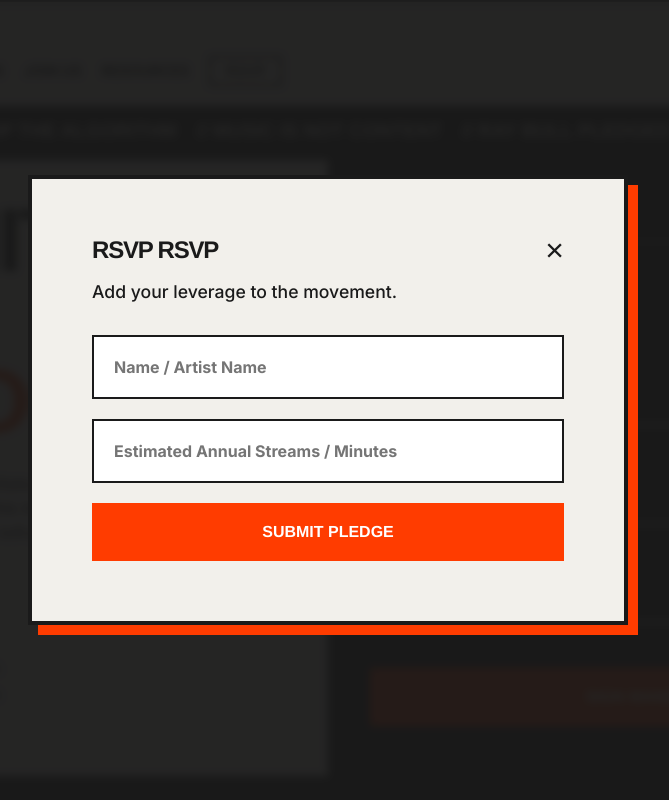
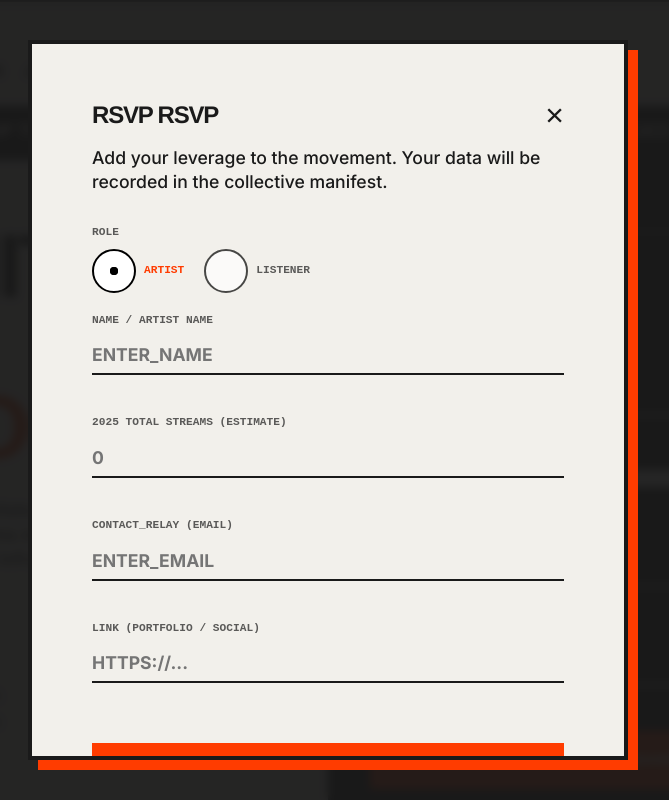
Before and after one commit to ang2990/releaseparty, a SvelteKit app: page /join in a window 1280 px wide. Both pictures are taken after a click on the button "RSVP". Shown: the top 800 px of the page, without its empty margins (312-981 px from the left). Built offline with nearby package versions, Linux system fonts and the light colour scheme.

Commit message:
FEAT: Add 2025 Streams field and connect Modal to backend
- Add 'streams' field to join server action

- Add conditional '2025 Streams' input to Join page and Modal

- Connect Modal form to /join action using enhance

- Update GOOGLE_APPS_SCRIPT.js reference

```diff
--- a/GOOGLE_APPS_SCRIPT.js
+++ b/GOOGLE_APPS_SCRIPT.js
@@ -19,13 +19,14 @@ function doPost(e) {
     // Parse JSON payload
     var data = JSON.parse(e.postData.contents);
 
-    // Append row: Timestamp, Role, Name, Email, Link
+    // Append row: Timestamp, Role, Name, Email, Link, Streams
     sheet.appendRow([
       data.timestamp,
       data.role,
       data.name,
       data.email,
-      data.link
+      data.link,
+      data.streams
     ]);
 
     return ContentService.createTextOutput(JSON.stringify({ "status": "success" }))
--- a/src/routes/+layout.svelte
+++ b/src/routes/+layout.svelte
@@ -2,10 +2,25 @@
 	import favicon from '$lib/assets/favicon.svg';
 	import { onMount } from 'svelte';
 	import { page } from '$app/stores'; // Import page store
+	import { enhance } from '$app/forms';
 	// Import global CSS here
 	import '../app.css';
 
 	let { children } = $props();
+    let modalRole = $state('ARTIST');
+    let modalSubmitting = $state(false);
+
+    const handleModalSubmit = () => {
+        modalSubmitting = true;
+        return async ({ result, update }) => {
+            modalSubmitting = false;
+            if (result.type === 'success') {
+                closeModal();
+                alert('Manifest Signed. Welcome to the Exodus.');
+            }
+            await update();
+        };
+    };
 
     onMount(() => {
         // --- MODAL LOGIC ---
@@ -112,12 +127,141 @@
                 <h2 id="modal-title">RSVP</h2>
                 <button style="font-size: 2rem; cursor: pointer; line-height: 0.5; background: none; border: none; color: inherit; padding: 0;" onclick={() => closeModal()}>&times;</button>
             </div>
-            <p style="margin-bottom: 30px;">Add your leverage to the movement.</p>
-            <form onsubmit={(e) => { e.preventDefault(); closeModal(); alert('Pledge Added!'); }}>
-                <input type="text" placeholder="Name / Artist Name" required>
-                <input type="text" placeholder="Estimated Annual Streams / Minutes" required>
-                <button class="btn" style="width: 100%;">Submit Pledge</button>
+            <p style="margin-bottom: 30px;">Add your leverage to the movement. Your data will be recorded in the collective manifest.</p>
+
+            <form method="POST" action="/join" use:enhance={handleModalSubmit} class="modal-form">
+                <div class="form-group">
+                    <label>ROLE</label>
+                    <div class="radio-group">
+                        <label class="radio-option">
+                            <input type="radio" name="role" value="ARTIST" bind:group={modalRole} required>
+                            <span>ARTIST</span>
+                        </label>
+                        <label class="radio-option">
+                            <input type="radio" name="role" value="LISTENER" bind:group={modalRole} required>
+                            <span>LISTENER</span>
+                        </label>
+                    </div>
+                </div>
+
+                <div class="form-group">
+                    <label for="modal-name">NAME / ARTIST NAME</label>
+                    <input type="text" id="modal-name" name="name" placeholder="ENTER_NAME" required>
+                </div>
+
+                {#if modalRole === 'ARTIST'}
+                    <div class="form-group">
+                        <label for="modal-streams">2025 TOTAL STREAMS (ESTIMATE)</label>
+                        <input type="number" id="modal-streams" name="streams" placeholder="0" min="0">
+                    </div>
+                {/if}
+
+                <div class="form-group">
+                    <label for="modal-email">CONTACT_RELAY (EMAIL)</label>
+                    <input type="email" id="modal-email" name="email" placeholder="ENTER_EMAIL" required>
+                </div>
+
+                <div class="form-group">
+                    <label for="modal-link">LINK (PORTFOLIO / SOCIAL)</label>
+                    <input type="url" id="modal-link" name="link" placeholder="HTTPS://...">
+                </div>
+
+                <button class="btn" style="width: 100%; margin-top: 20px;" disabled={modalSubmitting}>
+                    {modalSubmitting ? 'TRANSMITTING...' : 'SIGN MANIFEST'}
+                </button>
             </form>
         </div>
     </div>
 </div>
+
+<style>
+    /* ... keeping global layout styles ... */
+
+    .modal-form {
+        display: flex;
+        flex-direction: column;
+        gap: 20px;
+    }
+
+    .form-group {
+        display: flex;
+        flex-direction: column;
+        gap: 8px;
+    }
+
+    .form-group label {
+        font-family: 'Courier New', monospace;
+        font-weight: 700;
+        font-size: 0.7rem;
+        opacity: 0.7;
+    }
+
+    .modal-form input[type="text"],
+    .modal-form input[type="email"],
+    .modal-form input[type="url"],
+    .modal-form input[type="number"] {
+        background: transparent;
+        border: none;
+        border-bottom: 2px solid var(--text-color);
+        color: var(--text-color);
+        padding: 8px 0;
+        font-family: var(--font-main);
+        font-size: 1.1rem;
+        font-weight: 700;
+        outline: none;
+        border-radius: 0;
+    }
+
+    .modal-form input:focus {
+        border-color: var(--accent-color);
+    }
+
+    /* Custom Radio for Modal */
+    .radio-group {
+        display: flex;
+        gap: 20px;
+    }
+
+    .radio-option {
+        display: flex;
+        align-items: center;
+        gap: 8px;
+        cursor: pointer;
+        font-family: var(--font-heading);
+        font-size: 1rem;
+        font-weight: 900;
+        opacity: 0.5;
+        transition: opacity 0.2s;
+    }
+
+    .radio-option:has(input:checked) {
+        opacity: 1;
+        color: var(--accent-color);
+    }
+
+    .modal-form input[type="radio"] {
+        appearance: none;
+        width: 1rem;
+        height: 1rem;
+        border: 2px solid currentColor;
+        border-radius: 50%;
+        display: grid;
+        place-content: center;
+        margin: 0;
+    }
+
+    .modal-form input[type="radio"]::before {
+        content: "";
+        width: 0.5rem;
+        height: 0.5rem;
+        border-radius: 50%;
+        transform: scale(0);
+        transition: 0.1s transform ease-in-out;
+        box-shadow: inset 1em 1em currentColor;
+        background-color: currentColor;
+    }
+
+    .modal-form input[type="radio"]:checked::before {
+        transform: scale(1);
+    }
+</style>
--- a/src/routes/join/+page.server.ts
+++ b/src/routes/join/+page.server.ts
@@ -16,6 +16,7 @@ export const actions = {
         const email = data.get('email');
         const link = data.get('link');
         const role = data.get('role');
+        const streams = data.get('streams');
 
         const timestamp = new Date().toISOString();
 
@@ -27,7 +28,8 @@ export const actions = {
             role,
             name,
             email,
-            link
+            link,
+            streams
         };
 
         try {
--- a/src/routes/join/+page.svelte
+++ b/src/routes/join/+page.svelte
@@ -3,6 +3,7 @@
 
     let submitting = $state(false);
     let success = $state(false);
+    let selectedRole = $state('ARTIST');
 
     // Form enhancement to handle loading state
     const handleSubmit = () => {
@@ -59,11 +60,11 @@
                         <label for="role">ROLE</label>
                         <div class="radio-group">
                             <label class="radio-option">
-                                <input type="radio" name="role" value="ARTIST" required checked>
+                                <input type="radio" name="role" value="ARTIST" required bind:group={selectedRole}>
                                 <span>ARTIST</span>
                             </label>
                             <label class="radio-option">
-                                <input type="radio" name="role" value="LISTENER" required>
+                                <input type="radio" name="role" value="LISTENER" required bind:group={selectedRole}>
                                 <span>LISTENER</span>
                             </label>
                         </div>
@@ -73,6 +74,13 @@
                         <label for="name">NAME / ARTIST NAME</label>
                         <input type="text" id="name" name="name" placeholder="ENTER_NAME" required>
                     </div>
+
+                    {#if selectedRole === 'ARTIST'}
+                        <div class="form-group">
+                            <label for="streams">2025 TOTAL STREAMS (ESTIMATE)</label>
+                            <input type="number" id="streams" name="streams" placeholder="0" min="0">
+                        </div>
+                    {/if}
 
                     <div class="form-group">
                         <label for="email">CONTACT_RELAY (EMAIL)</label>
```
